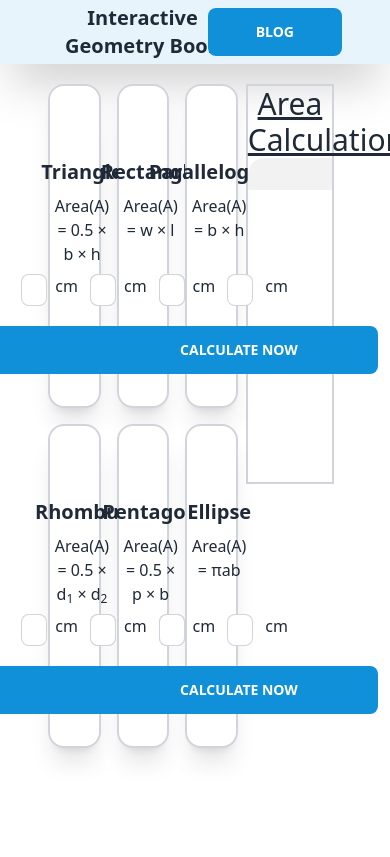
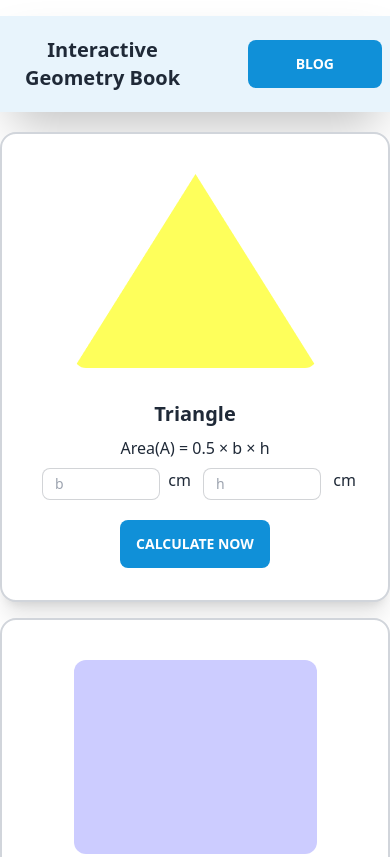
Before and after one commit to jakariamasum/Geometry-genius, a plain HTML site: page index.html in a window 390 px wide. Shown: the top 857 px of the page. Drawn offline with nearby package versions, Linux system fonts and the light colour scheme.

Commit message:
mobile reponsive reay

```diff
--- a/common.js
+++ b/common.js
@@ -19,8 +19,7 @@ function getTextElementById(event) {
 function displayData(serialNumber, shapeName, area) {
     const tr = document.createElement('tr');
     tr.innerHTML = `
-    <td>${serialNumber}</td>
-    <td>${shapeName}</td>
+    <td>${serialNumber+'.'+shapeName}</td>
     <td>${area.innerHTML =
         `${area}cm<sup>2</sup>`}
         </td>
@@ -57,7 +56,7 @@ for (const eachClass of allClass) {
 function checkInput(base,height){
     if(isNaN(base)|| isNaN(height) || base<0 || height<0)
     {
-        alert('invalid');
+        alert('Please provide valid input');
         return false;
     }
     else
--- a/index.html
+++ b/index.html
@@ -10,9 +10,9 @@
 </head>
 <body>
     <header>
-        <div class="navbar bg-[#E8F4FC] shadow-2xl px-12">
-            <div class="navbar-start">
-              <a class="btn btn-ghost normal-case text-xl flex flex-col text-5xl"> Interactive <br> Geometry Book
+        <div class="navbar bg-[#E8F4FC] mt-4 shadow-2xl lg:mb-20,px-12">
+            <div class="navbar-start py-4">
+              <a class="btn btn-ghost normal-case text-xl flex flex-col text-5xl font-semibold"> Interactive <br> Geometry Book
             </a>
             </div>
             <div class="navbar-end ">
@@ -21,8 +21,8 @@
           </div>
     </header>
     <main>
-        <section class=" mt-5 px-12 flex">
-            <div class="w-[70%] grid grid-cols-3 gap-4">
+        <section class=" mt-5 flex flex-col lg:flex-row lg:px-8 ">
+            <div class="w-full grid gap-4 md:grid-cols-2 w-[70%] lg:grid-cols-3 w-[70%]">
                 <div class="card w-full bg-base-100 shadow-xl border-solid border-2 border-gray-300 hover:border-sky-600">
                     <figure class="px-10 pt-10">
                       <img src="images/triangle.png" alt="Triangle" class="rounded-xl" />
@@ -36,7 +36,7 @@
 
 
                       <div class="card-actions">
-                        <button id="triangle" class="btn btn-primary bg-[#1090D8] px-20 mt-3 border-none">Calculate Now</button>
+                        <button id="triangle" class="btn btn-primary bg-[#1090D8] mt-3 border-none lg:px-20">Calculate Now</button>
                       </div>
                     </div>
                   </div>
@@ -53,7 +53,7 @@
 
 
                       <div class="card-actions">
-                        <button id="rectangle" class="btn btn-primary bg-[#1090D8] px-20 mt-3 border-none">Calculate Now</button>
+                        <button id="rectangle" class="btn btn-primary bg-[#1090D8] mt-3 border-none lg:px-20">Calculate Now</button>
                       </div>
                     </div>
                   </div>
@@ -70,7 +70,7 @@
 
 
                       <div class="card-actions">
-                        <button id="Parallelogram" class="btn btn-primary bg-[#1090D8] px-20 mt-3 border-none">Calculate Now</button>
+                        <button id="Parallelogram" class="btn btn-primary bg-[#1090D8] mt-3 border-none lg:px-20">Calculate Now</button>
                       </div>
                     </div>
                   </div>
@@ -87,7 +87,7 @@
 
 
                       <div class="card-actions">
-                        <button id="rhombus" class="btn btn-primary bg-[#1090D8] px-20 mt-3 border-none">Calculate Now</button>
+                        <button id="rhombus" class="btn btn-primary bg-[#1090D8] mt-3 border-none lg:px-20">Calculate Now</button>
                       </div>
                     </div>
                   </div>
@@ -99,12 +99,12 @@
                       <h2 id="pentagon-name" class="card-title">Pentagon</h2>
                       <p>Area(A) = 0.5 × p × b</p>
                       <div class="flex">
-                        <input id="pentagon-height" type="text" placeholder="p" class="input input-bordered input-sm w-full max-w-xs mx-2" />cm <input id="pentagon-base" type="text" placeholder="b" class="input input-bordered input-sm w-full max-w-xs mx-3" />cm
+                        <input id="pentagon-height" type="text" placeholder="p" class="input input-bordered input-sm w-full max-w-xs mx-2" /><p>cm</p> <input id="pentagon-base" type="text" placeholder="b" class="input input-bordered input-sm w-full max-w-xs mx-3" /><p>cm</p>
                       </div>
 
 
                       <div class="card-actions">
-                        <button id="pentagon" class="btn btn-primary bg-[#1090D8] px-20 mt-3 border-none">Calculate Now</button>
+                        <button id="pentagon" class=" text-center btn btn-primary bg-[#1090D8] mt-3 border-none lg:px-20">Calculate Now</button>
                       </div>
                     </div>
                   </div>
@@ -121,14 +121,14 @@
 
 
                       <div class="card-actions">
-                        <button id="ellipse" class="btn btn-primary bg-[#1090D8] px-20 mt-3 border-none">Calculate Now</button>
+                        <button id="ellipse" class="btn btn-primary bg-[#1090D8] mt-3 border-none lg:px-20">Calculate Now</button>
                       </div>
                     </div>
                   </div>
 
 
             </div>
-            <div class="w-[30%] border-solid border-2 border-gray-300 h-[400px] mx-2">
+            <div class="w-full border-solid border-2 border-gray-300  lg:w-[30%] mt-3 lg:mx-2">
                 <h1 class="text-3xl text-center underline">Area Calculation</h1>
                 <section>
                     <div class="overflow-x-auto">
@@ -136,7 +136,6 @@
                           <!-- head -->
                           <thead>
                             <tr>
-                              <th></th>
                               <th></th>
                               <th></th>
                               <th></th>
```
